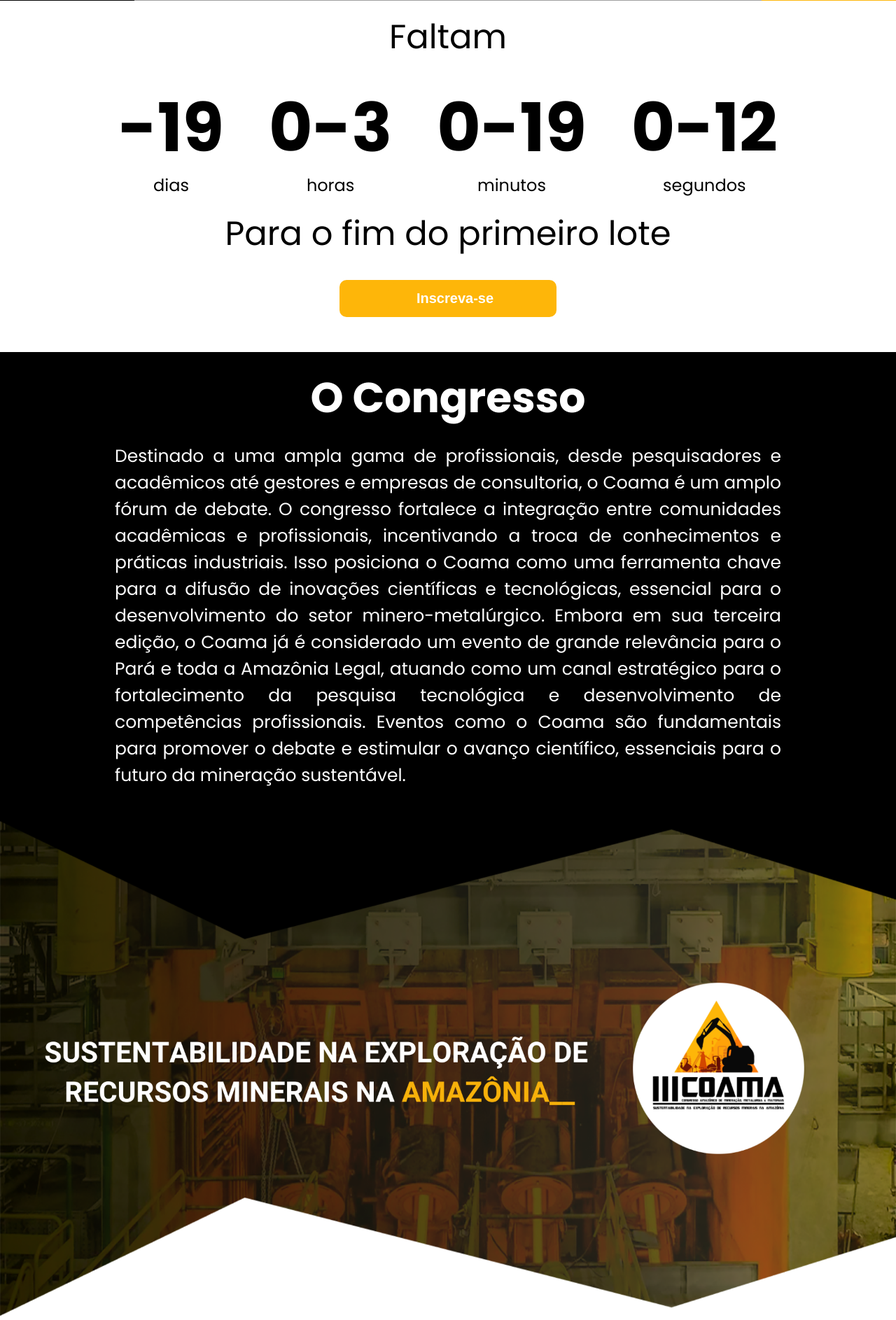
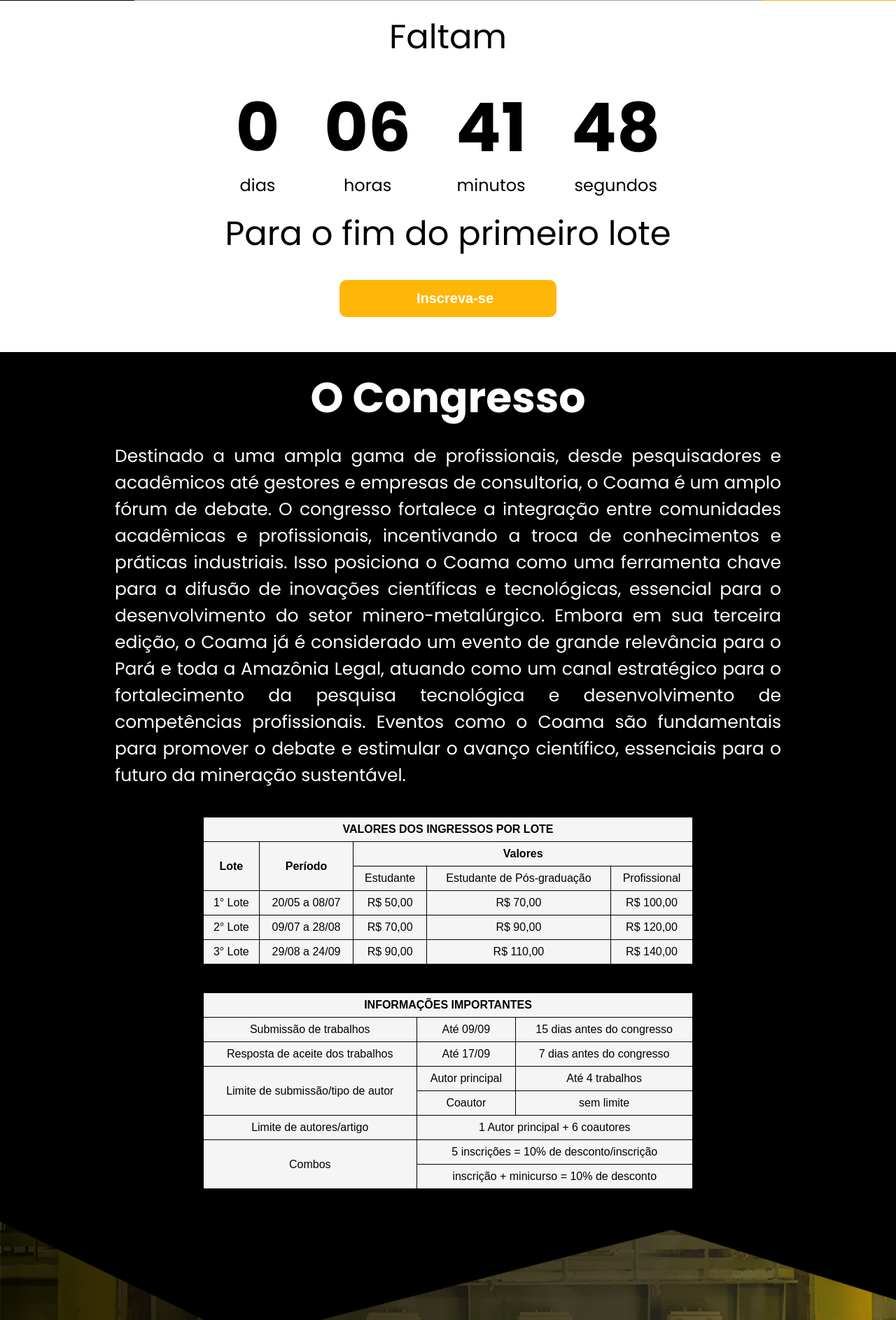
Before and after one commit to NarrowTank/Coama, a Django app: page / in a window 1280 px wide. Shown: the part 881-2767 px from the top of the page at 70% size. Run offline with Django 4.2, Linux system fonts and the light colour scheme; grey boxes are pictures that could not be loaded.

Commit message:
chore: project update

```diff
--- a/home/static/js/countdown.js
+++ b/home/static/js/countdown.js
@@ -3,7 +3,7 @@ const hoursEl = document.getElementById("hours")
 const minutesEl = document.getElementById("minutes")
 const secondsEl = document.getElementById("seconds")
 
-const contador = "20 jun 2024 12:00:00";
+const contador = "08 jul 2024 21:00:00";
 
 
 function countdown(){
--- a/home/templates/html/index.html
+++ b/home/templates/html/index.html
@@ -158,6 +158,124 @@
                 como o Coama são fundamentais para promover o debate e estimular o avanço científico, essenciais para o
                 futuro da mineração sustentável.
             </div>
+            <style>
+                table {
+                 border-collapse: collapse;
+                 width: 700px;
+                 margin: 20px 0;
+                 font-family: Arial, sans-serif;
+             }
+             th, td {
+                 border: 1px solid black;
+                 text-align: center;
+                 padding: 8px;
+             }
+             thead th {
+                 background-color: whitesmoke;
+                 color: black;
+                 font-weight: bold;
+             }
+             tbody td {
+                 background-color: whitesmoke;
+                 color: black;
+             }
+             tbody tr:nth-child(odd) td {
+                 background-color: whitesmoke;
+             }
+             tbody th {
+                 background-color: whitesmoke;
+                 color: black;
+                 font-weight: bold;
+             }
+             .limite, .combo, .autor {
+                 background-color: whitesmoke;
+                 color: black;
+                 font-weight: lighter;
+             }
+
+             @media only screen and (max-width: 1040px){
+                table {
+                    width: fit-content;
+                }
+             }
+         </style>
+         <div style="display: flex; flex-direction: column; align-items: center;">
+            <table border="1" width="700">
+                <thead><th colspan="5">VALORES DOS INGRESSOS POR LOTE</th></thead>
+                <tbody>
+                    <tr>
+                        <th rowspan="2">Lote</th>
+                        <th rowspan="2">Período</th>
+                        <th colspan="3">Valores</th>
+                        <tr>
+                            <td>Estudante</td>
+                            <td>Estudante de Pós-graduação</td>
+                            <td>Profissional</td>
+                        </tr>
+                    </tr>
+                    <tr>
+                        <td>1° Lote</td>
+                        <td>20/05 a 08/07</td>
+                        <td> R$ 50,00</td>
+                        <td> R$ 70,00</td>
+                        <td> R$ 100,00</td>
+                    </tr>
+                    <tr>
+                        <td>2° Lote</td>
+                        <td>09/07 a 28/08</td>
+                        <td> R$ 70,00</td>
+                        <td> R$ 90,00</td>
+                        <td> R$ 120,00</td>
+                    </tr>
+                    <tr>
+                        <td>3° Lote</td>
+                        <td>29/08 a 24/09</td>
+                        <td> R$ 90,00</td>
+                        <td> R$ 110,00</td>
+                        <td> R$ 140,00</td>
+                    </tr>
+                </tbody>
+                </table>
+                <table  border="1" width="700">
+                <thead >
+                    <tr>
+                        <th colspan="3">INFORMAÇÕES IMPORTANTES</th>
+                    </tr>
+                </thead>
+                <tbody>
+                    <tr>
+                        <td>Submissão de trabalhos</td>
+                        <td>Até 09/09</td>
+                        <td>15 dias antes do congresso</td>
+                    </tr>
+                    <tr>
+                        <td>Resposta de aceite dos trabalhos</td>
+                        <td>Até 17/09</td>
+                        <td>7 dias antes do congresso</td>
+                    </tr>
+                    <tr>
+                        <th class="limite" rowspan="2">Limite de submissão/tipo de autor</th>
+                        <td>Autor principal</td>
+                        <td>Até 4 trabalhos</td>
+                    </tr>
+                    <tr>
+                        <td>Coautor</td>
+                        <td>sem limite</td>
+                    </tr>
+                    <tr >
+                        <td>Limite de autores/artigo</td>
+                        <th class="autor" colspan="2">1 Autor principal + 6 coautores</th>
+                    </tr>
+                    <tr >
+                        <th class="combo" rowspan="3">Combos</th>
+                        <td  colspan="2">5 inscrições = 10% de desconto/inscrição</td>
+                    </tr>
+                    <tr>
+                        <td  colspan="2">inscrição + minicurso = 10% de desconto</td>
+                    </tr>
+                </tbody>
+            </table>
+        </div>
         </div>
         <div class="imagem-container">
             <img src="{% static 'src/polygon.png' %}" alt="Imagem Poligonal">
--- a/login/admin.py
+++ b/login/admin.py
@@ -1,7 +1,11 @@
 from django.contrib import admin
 from login.models import Person, Student, PosGradStudent, Professional
 
-admin.site.register(Person)
+class PersonAdmin(admin.ModelAdmin):
+    list_display = ["id_name", "email", "phone", "is_deficient", "payed", "date_added"]
+    date_hierarchy = "date_added"
+
+admin.site.register(Person, PersonAdmin)
 admin.site.register(Student)
 admin.site.register(PosGradStudent)
 admin.site.register(Professional)
--- a/login/static/css/user_style.css
+++ b/login/static/css/user_style.css
@@ -767,7 +767,7 @@ i {
 }
 
 .payment-box{
-    width: 45%;
+    width: 20%;
     padding: 1rem;
     margin-bottom: 20px;
     position: fixed;
```
Also changed, not shown: login/templates/user_space.html (+19 -15 lines), 1 other file.
